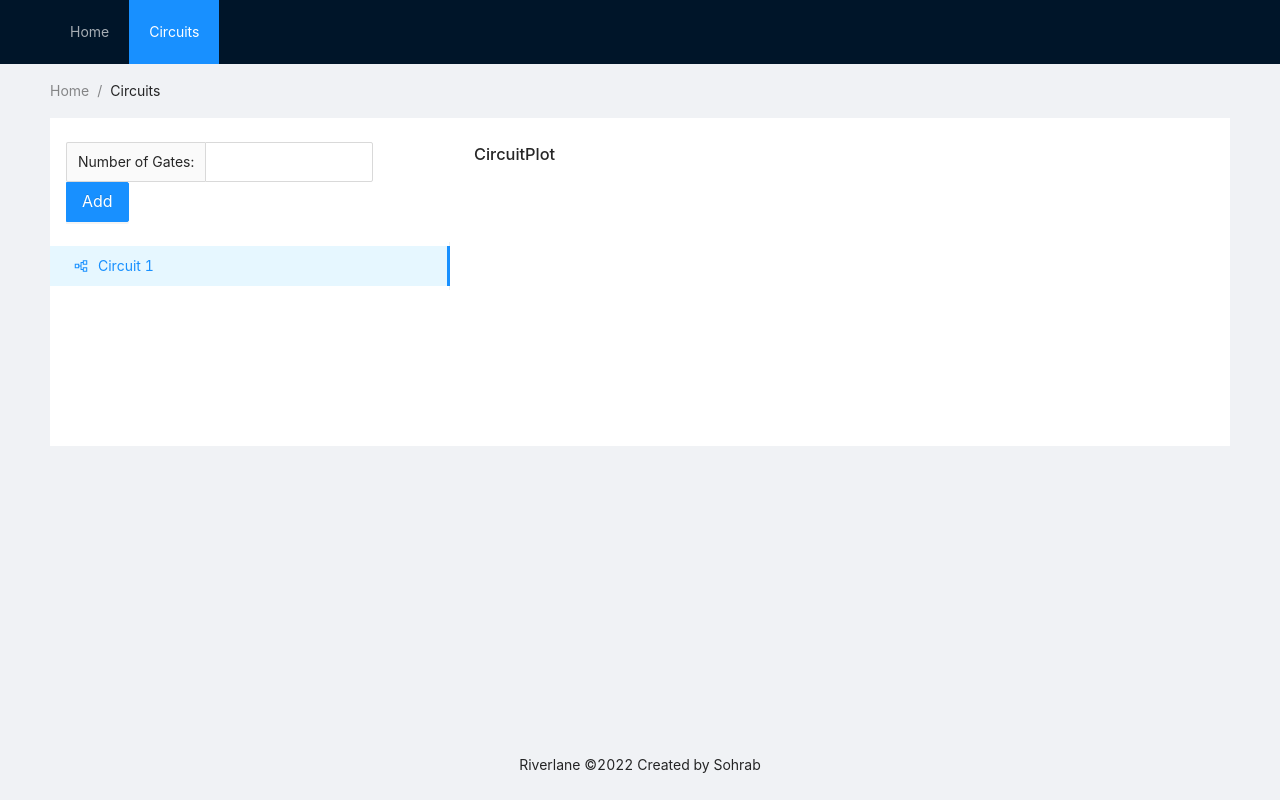
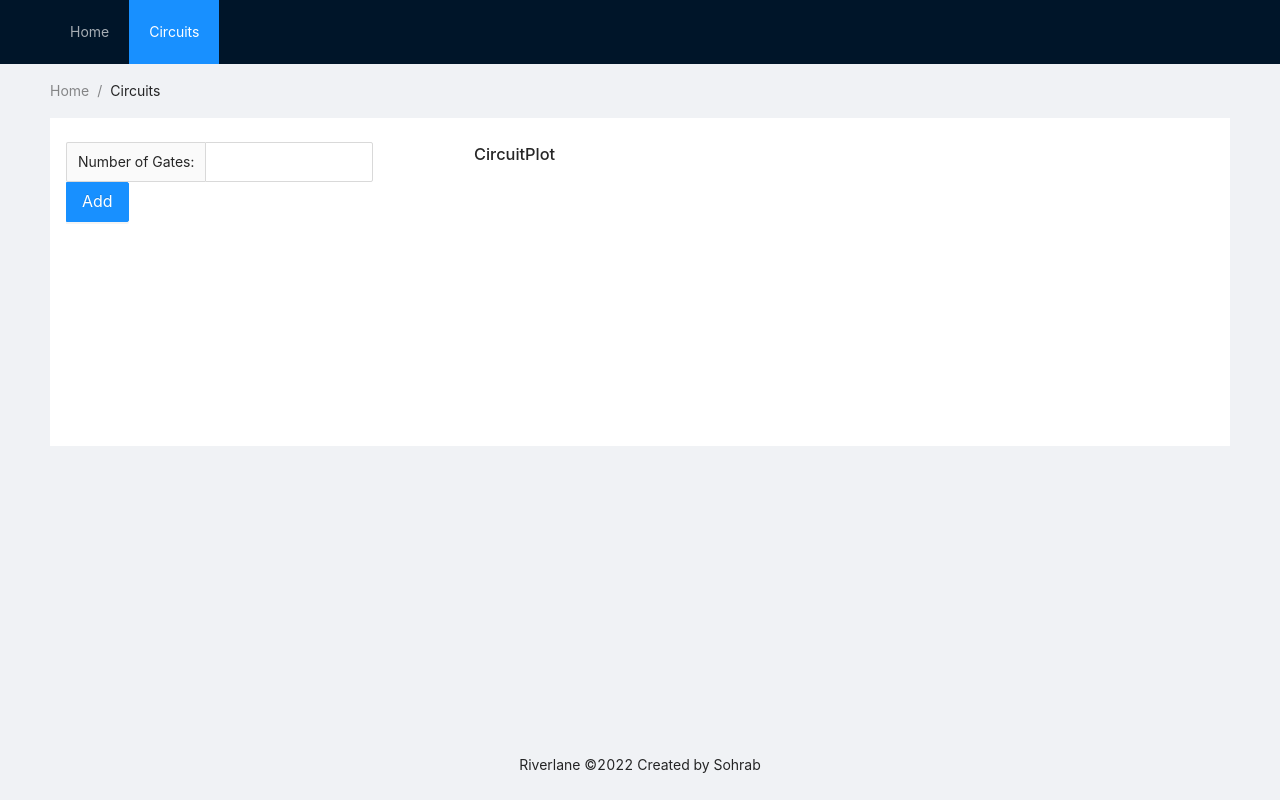
Before and after one commit to sohrab-salehi/riverlane, a React (Create React App) app: page /circuit/1 in a window 1280 px wide. Built offline with nearby package versions, Linux system fonts and the light colour scheme.

Commit message:
Add ability to add new circuit

```diff
--- a/src/Circuits/index.tsx
+++ b/src/Circuits/index.tsx
@@ -2,20 +2,43 @@ import React, { useState } from "react";
 import { Button, Input, InputNumber, Layout, Menu, message } from "antd";
 import { PartitionOutlined } from "@ant-design/icons";
 
+import { MenuItemType } from "antd/lib/menu/hooks/useItems";
 import createCircuit from "../api/circuit";
 import CircuitPlot from "./CircuitPlot";
+import { iCircuit } from "../types/iCircuit";
 
 const { Content, Sider } = Layout;
 
 function Circuits(): JSX.Element {
     const [gateNumber, setGateNumber] = useState<number | null>(null);
+    const [circuitsList, setCircuitsList] = useState<iCircuit[]>([]);
+
     const handleCreateCircuit: () => void = () => {
         if (gateNumber === null) {
             message.error("Please insert valid number!");
         } else {
-            createCircuit(gateNumber).then((response) => console.log(response));
+            createCircuit(gateNumber).then((response) => {
+                const newCircuit = {
+                    index: circuitsList.length + 1,
+                    circuit: response.data.circuit,
+                };
+                const newList = circuitsList.concat(newCircuit);
+                setCircuitsList(newList);
+            });
         }
     };
+
+    const convertToMenuItem: () => MenuItemType[] = () => {
+        const items = circuitsList.map((circuit) => {
+            return {
+                key: circuit.index,
+                icon: <PartitionOutlined />,
+                label: `Circuit ${circuit.index}`,
+            };
+        });
+        return items;
+    };
+
     return (
         <Layout
             className="site-layout-background"
@@ -44,13 +67,7 @@ function Circuits(): JSX.Element {
                     mode="inline"
                     defaultSelectedKeys={["1"]}
                     defaultOpenKeys={["sub1"]}
-                    items={[
-                        {
-                            key: "1",
-                            icon: <PartitionOutlined />,
-                            label: "Circuit 1",
-                        },
-                    ]}
+                    items={convertToMenuItem()}
                 />
             </Sider>
             <Content style={{ padding: "0 24px", minHeight: 280 }}>
--- /dev/null
+++ b/src/types/iCircuit.ts
@@ -0,0 +1,4 @@
+export interface iCircuit {
+    index: number;
+    circuit: ("X" | "Y" | "Z" | "H" | "S" | "R" | "T" | "M")[];
+}
--- a/src/types/requests.ts
+++ b/src/types/requests.ts
@@ -1,3 +1,7 @@
 export interface iCreateCircuitResponse {
-    circuit: "X" | "Y" | "Z" | "H" | "S" | "R" | "T" | "M"[];
+    data: {
+        circuit: ("X" | "Y" | "Z" | "H" | "S" | "R" | "T" | "M")[];
+    };
+    status: number;
+    statusText: string;
 }
```
